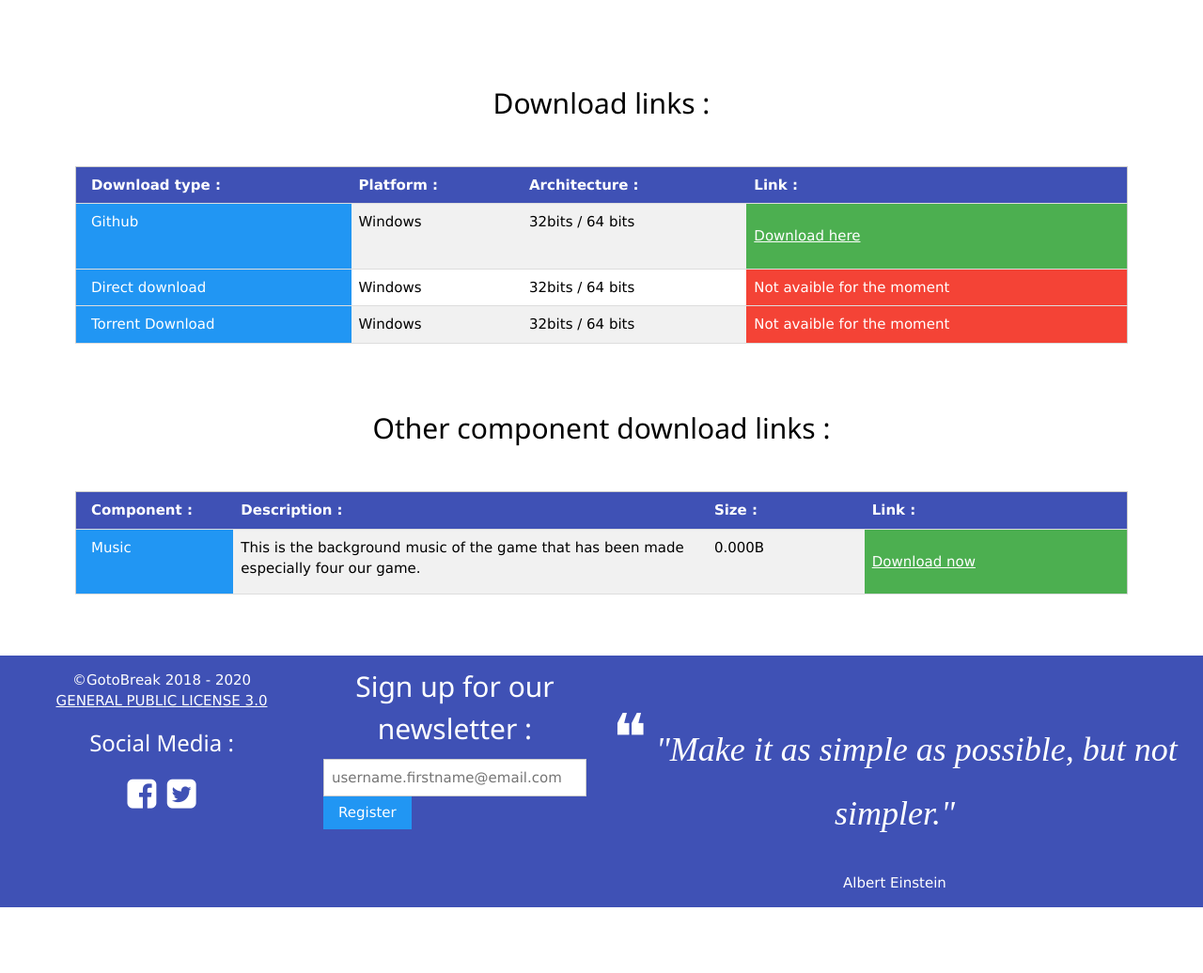
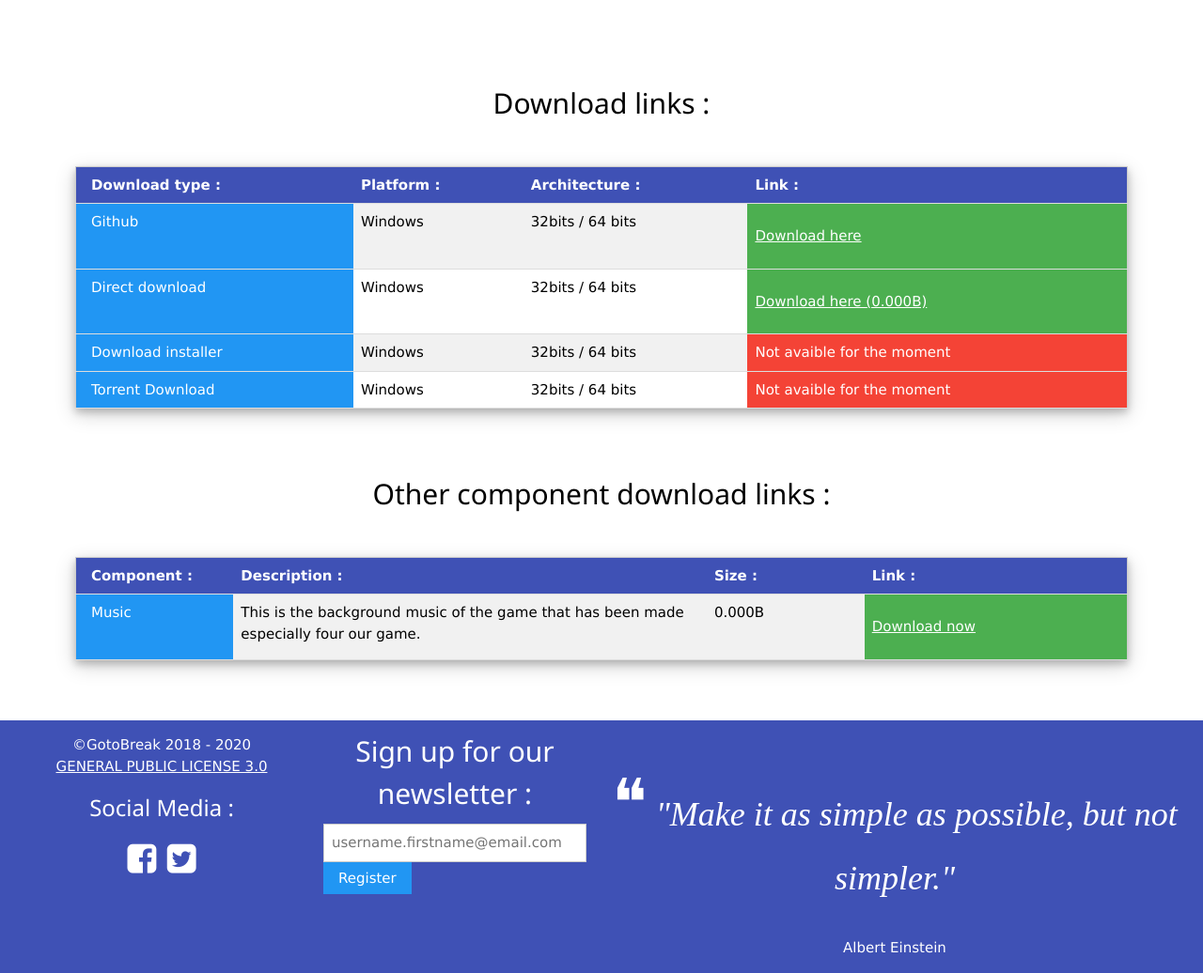
Before and after one commit to Dominique57/Dominique57.github.io, a PHP site: page /download.php in a window 1280 px wide. Shown: the part 343-1379 px from the top of the page at 94% size. Before the commit the page ends 1309 px from the top, so only its background shows below. Run offline with PHP 8.4, Linux system fonts and the light colour scheme; some libraries are stand-ins or nearby versions.

Commit message:
Added first full folder and thus adapted downloader

```diff
--- a/WEBSITE/download.php
+++ b/WEBSITE/download.php
@@ -24,7 +24,7 @@ include_once 'Includes/session.php';
         <h1 class="w3-center w3-xxxlarge"><b><i class="	fa fa-download"></i> Download :</b><br><br></h1>
         <div class="w3-container" style="width: 90%;display: block; margin-left: auto;margin-right: auto;">
             <h2 class="w3-content w3-center">Download links :</h2><br><br>
-            <div class="w3-responsive">
+            <div class="w3-responsive w3-card-4">
                 <table class="w3-table-all">
                     <tr class="w3-indigo">
                         <th>Download type : </th>
@@ -39,7 +39,19 @@ include_once 'Includes/session.php';
                         <td class="w3-green"><p><a href="https://github.com/SanderJSA/HelloWorld" target="_blank">Download here</a></p></td>
                     </tr>
                     <tr>
+                        <?php
+                        $filepathGame = 'img/HelloWorld_by_GotoBreak.zip';
+                        $filesizeGame = 0;
+                        if(file_exists($filepathGame)) { $filesizeGame = filesize($filepathGame); }
+                        $filesizeGame = human_filesize($filesizeGame, 3);
+                        ?>
                         <td class="w3-blue">Direct download</td>
+                        <td>Windows</td>
+                        <td>32bits / 64 bits</td>
+                        <td class="w3-green"><p><a href="img/HelloWorld_by_GotoBreak.zip" download="HelloWorld_by_GotoBreak.zip">Download here (<?php echo $filesizeGame;?>)</a></p></td>
+                    </tr>
+                    <tr>
+                        <td class="w3-blue">Download installer</td>
                         <td>Windows</td>
                         <td>32bits / 64 bits</td>
                         <td class="w3-red">Not avaible for the moment</td>
@@ -57,7 +69,7 @@ include_once 'Includes/session.php';
         <div class="w3-container" style="width: 90%;display: block; margin-left: auto;margin-right: auto;">
             <br><br><br>
             <h2 class="w3-content w3-center">Other component download links :</h2><br><br>
-            <div class="w3-responsive">
+            <div class="w3-responsive w3-card-4">
                 <table class="w3-table-all">
                     <tr class="w3-indigo">
                         <th style="width: 15%">Component : </th>
```
Also changed, not shown: 1 other file.
